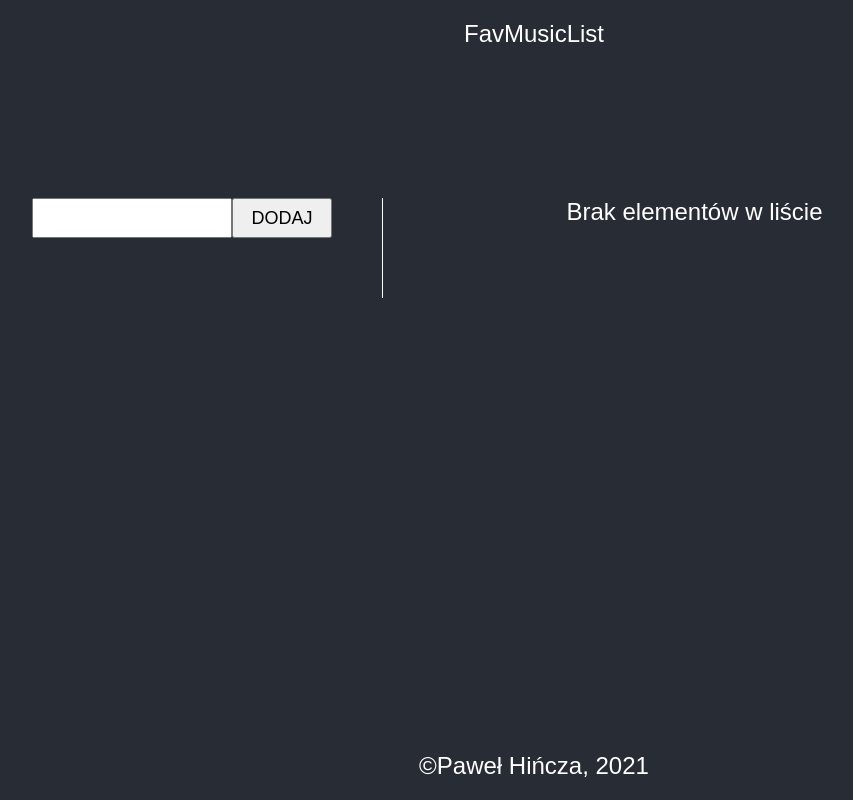
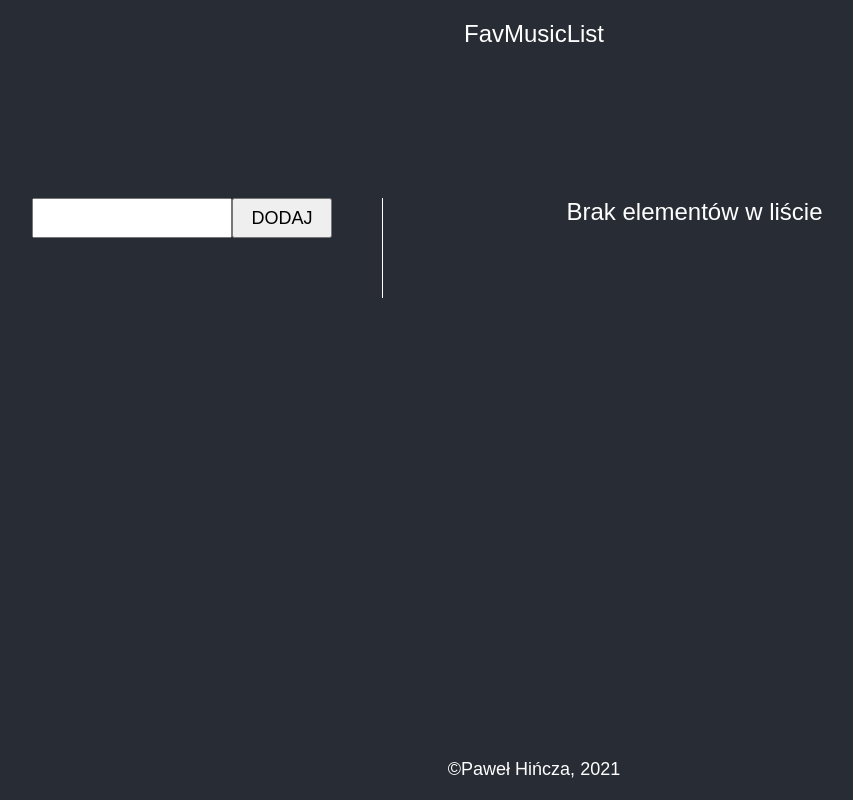
Before and after one commit to pawelsan/fav-music-list, a React (Create React App) app: page / in a window 1280 px wide. Shown: the whole page, without its empty margins (106-959 px from the left). Built offline with nearby package versions, Linux system fonts and the light colour scheme.

Commit message:
automatic year update in footer, smaller font size

```diff
--- a/src/App.js
+++ b/src/App.js
@@ -46,7 +46,7 @@ export const App = () => {
         </Container>
       </main>
       <footer className={classes["App__footer"]}>
-        &#169;Paweł Hińcza, 2021
+        &#169;Paweł Hińcza, {new Date().getFullYear()}
       </footer>
     </div>
   );
--- a/src/App.module.css
+++ b/src/App.module.css
@@ -19,4 +19,5 @@
 
 .App__footer {
   margin-top: auto;
+  font-size: 18px;
 }
```
